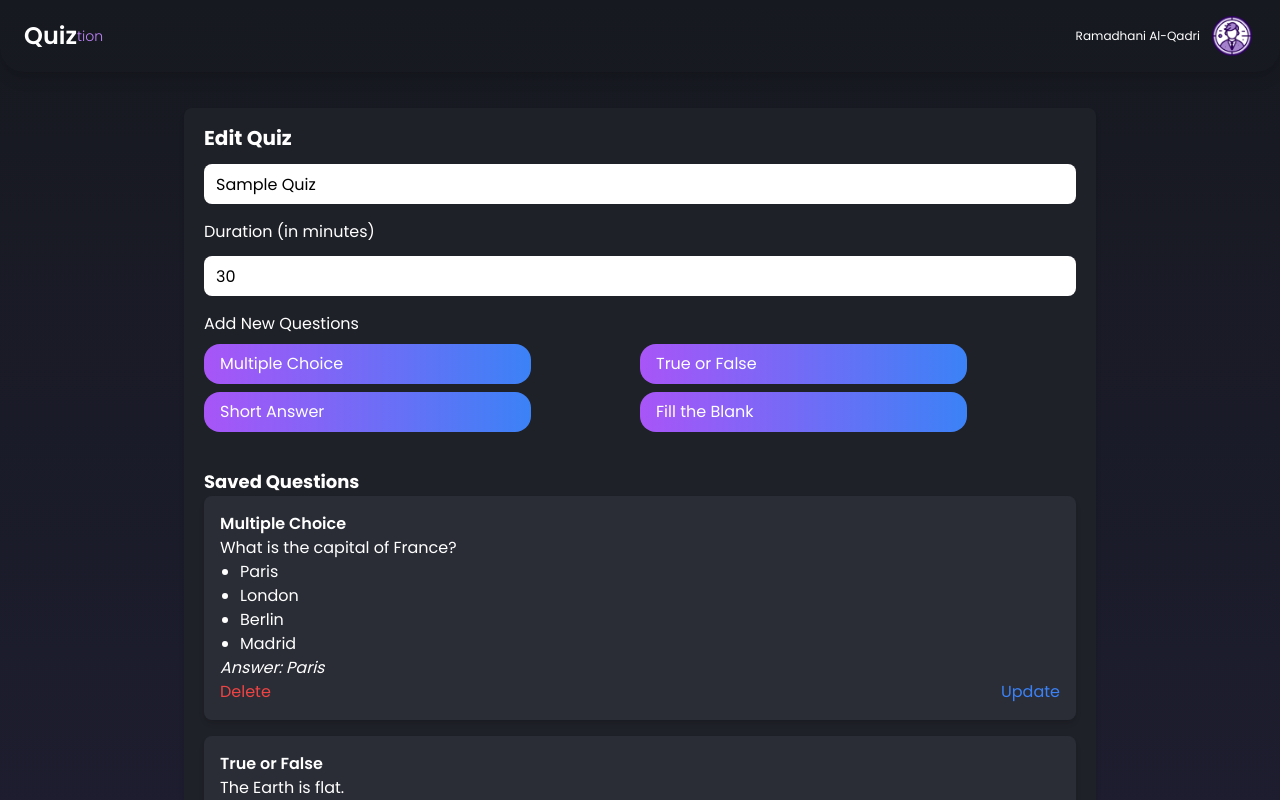
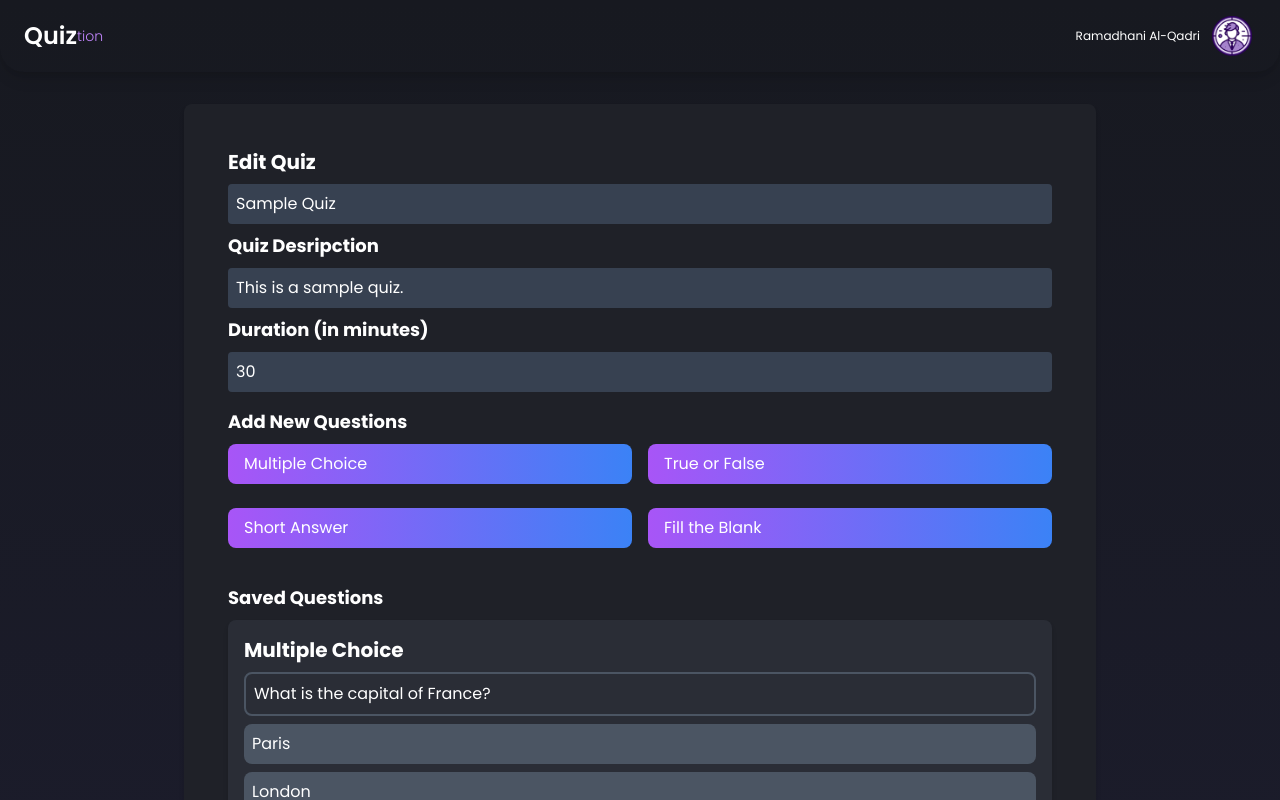
Before and after one commit to Scalable-Group-6/Quiz-App, a Next.js app: page /editQuiz in a window 1280 px wide. Shown: the top 800 px of the page. Built offline with nearby package versions, Linux system fonts and the light colour scheme.

Commit message:
updating createQuiz, edit quiz, manage quiz, and list quiz page

```diff
--- a/app/(front)/createQuiz/page.tsx
+++ b/app/(front)/createQuiz/page.tsx
@@ -1,4 +1,5 @@
 "use client";
+import { useRouter } from "next/navigation";
 import { SetStateAction, useState } from "react";
 
 interface QuizType {
@@ -37,9 +38,13 @@ const quizzType: QuizType[] = [
 ];
 
 export default function createQuizPage() {
+  const router = useRouter();
   const [selectedQuizType, setSelectedQuizType] = useState<QuizType | null>(
     null
   );
+  const [subjectName, setSubjectName] = useState("");
+  const [description, setDescription] = useState("");
+  const [duration, setDuration] = useState(0); // You might want to get this from an input field
   const [questions, setQuestions] = useState<Question[]>([]);
   const [currentQuestion, setCurrentQuestion] = useState("");
   const [currentAnswer, setCurrentAnswer] = useState("");
@@ -100,33 +105,86 @@ export default function createQuizPage() {
     setMultipleChoiceOptions(newOptions);
   };
 
+  const handleSaveQuiz = () => {
+    if (questions.length === 0) {
+      alert("Please add at least one question to save the quiz.");
+      return;
+    }
+
+    // Here you would typically send the quiz data to a backend server.
+    // For this example, we'll just log the quiz data to the console.
+    const quizData = {
+      subject: subjectName,
+      description: description, // You might want to get this from an input field
+      duration: duration, // You might want to get this from an input field
+      questions: questions,
+    };
+
+    console.log("Quiz Data:", quizData);
+
+    // Reset the state after saving
+    setQuestions([]);
+  };
+
   return (
     <div className="container mx-auto">
-      <div className="bg-[#1F2128] rounded-lg shadow-md w-3/4 mx-auto">
+      <div className="bg-[#1F2128] rounded-lg shadow-md w-3/4 mx-auto p-6">
         <div className="py-4 my-1 mx-5 ">
           <span>
             <p className="text-xl font-bold">Create A New Quiz</p>
           </span>
-          <div className="">
+          <div className="mt-2">
             <input
-              className="text-black px-3 rounded-lg mt-3 w-full h-10"
+              className="w-full p-2 rounded bg-gray-700 focus:outline-none focus:border-black focus:ring-black focus:outline-gray-600"
               type="text"
               name="subjectName"
               id="subject"
+              value={subjectName}
+              onChange={(e) => setSubjectName(e.target.value)}
               placeholder="Enter Subject Name"
             />
           </div>
+          <div className="mt-2">
+            <p className="font-bold text-lg mb-2">Quiz Descriotion</p>
+            <input
+              className="w-full p-2 rounded bg-gray-700 focus:outline-none focus:border-black focus:ring-black focus:outline-gray-600"
+              type="text"
+              name="description"
+              id="description"
+              value={description}
+              onChange={(e) => setDescription(e.target.value)}
+              placeholder="Enter Quiz Description"
+            />
+          </div>
+          <div className="mt-2">
+            <p className="font-bold text-lg">Duration (in minutes)</p>
+            <input
+              className="mt-2 w-full p-2 rounded bg-gray-700 focus:outline-none focus:border-black focus:ring-black focus:outline-gray-600"
+              type="number"
+              value={duration}
+              onChange={(e) => {
+                const value = Number(e.target.value);
+                if (value >= 0) {
+                  setDuration(value);
+                } else {
+                  setDuration(0);
+                }
+              }}
+              min="0"
+              placeholder="Enter Duration"
+            />
+          </div>
           <div className="mt-4">
-            <p>Add New Questions</p>
-            <div className="grid grid-cols-2">
+            <p className="font-bold text-lg">Add New Questions</p>
+            <div className="grid grid-cols-2 gap-4">
               {quizzType.map((quiz, index) => {
                 return (
                   <div
                     key={index}
-                    className={` py-2 px-4  mt-2 w-3/4 ${
+                    className={` py-2 px-4  mt-2 w-full ${
                       index === quizzType.length
                         ? ""
-                        : "bg-gradient-to-r from-purple-500 to-blue-500 rounded-2xl hover:brightness-90"
+                        : "bg-gradient-to-r from-purple-500 to-blue-500 rounded-lg hover:brightness-90"
                     }`}
                     onClick={() => handleQuizTypeClick(quiz)}
                   >
@@ -140,32 +198,46 @@ export default function createQuizPage() {
 
         <div className="py-4 my-1 mx-5">
           <h3 className="text-lg font-bold">Saved Questions</h3>
-          <div className="grid grid-cols-1 gap-4">
+          <div className="grid grid-cols-1 gap-4 mt-2">
             {questions.map((q, index) => (
-              <div key={index} className="bg-white p-4 rounded-lg shadow-md">
-                <p className="text-gray-700 font-semibold">{q.type}</p>
-                <p className="text-gray-900">{q.question}</p>
+              <div
+                key={index}
+                className="bg-[#2A2D36] text-white p-4 rounded-lg shadow-md"
+              >
+                <p className="text-white-700 font-bold text-xl">{q.type}</p>
+                <p className="text-white-900 border-2 rounded-lg p-2 border-gray-600 mt-2">
+                  {q.question}
+                </p>
                 {q.type === "Multiple Choice" && (
-                  <ul className="list-disc pl-5">
+                  <div className="mt-2">
                     {q.options?.map((option, i) => (
-                      <li key={i} className="text-gray-700">
+                      <p key={i} className="bg-gray-600 mb-2 p-2 rounded-lg">
                         {option.text}
-                      </li>
+                      </p>
                     ))}
-                  </ul>
+                  </div>
                 )}
-                <p className="text-gray-600 italic">Answer: {q.answer}</p>
+                <p className="text-white-600 italic border-2 rounded-lg p-2 border-gray-600 mt-2 ">
+                  Answer : {q.answer}
+                </p>
               </div>
             ))}
           </div>
         </div>
 
-        <div className="flex flex-row py-4 my-1 mx-auto">
-          <div className="mx-auto">
-            <button className="bg-blue-500 hover:bg-blue-700 text-white font-bold py-2 px-4 rounded focus:outline-none focus:shadow-outline">
+        <div className="flex flex-row p-6 my-1 justify-between">
+            <button
+            onClick={() => router.push("/")}
+            className="bg-blue-500 hover:bg-blue-700 text-white font-bold py-2 px-4 rounded focus:outline-none focus:shadow-outline">
+              Back to Dashboard
+            </button>
+            <button
+              onClick={handleSaveQuiz}
+              className="bg-blue-500 hover:bg-blue-700 text-white font-bold py-2 px-4 rounded focus:outline-none focus:shadow-outline"
+            >
               Save Quiz
             </button>
-          </div>
+
         </div>
       </div>
 
--- a/app/(front)/editQuiz/page.tsx
+++ b/app/(front)/editQuiz/page.tsx
@@ -27,11 +27,13 @@ const quizzType: QuizType[] = [
 interface InitialQuiz {
   subjectName: string;
   duration: number;
+  description: string;
   questions: Question[];
 }
 
 const defaultQuiz: InitialQuiz = {
   subjectName: "Sample Quiz",
+  description: "This is a sample quiz.",
   duration: 30,
   questions: [
     {
@@ -72,6 +74,7 @@ export default function EditQuizPage({
   initialQuiz?: InitialQuiz;
 }) {
   const [subjectName, setSubjectName] = useState(initialQuiz.subjectName);
+  const [description, setDescription] = useState(initialQuiz.description);
   const [duration, setDuration] = useState(initialQuiz.duration);
   const [questions, setQuestions] = useState<Question[]>(initialQuiz.questions);
   const [selectedQuizType, setSelectedQuizType] = useState<QuizType | null>(
@@ -88,6 +91,7 @@ export default function EditQuizPage({
   useEffect(() => {
     if (initialQuiz) {
       setSubjectName(initialQuiz.subjectName || "");
+      setDescription(initialQuiz.description || "");
       setDuration(initialQuiz.duration || 0);
       setQuestions(initialQuiz.questions || []);
     }
@@ -190,14 +194,14 @@ export default function EditQuizPage({
 
   return (
     <div className="container mx-auto">
-      <div className="bg-[#1F2128] rounded-lg shadow-md w-3/4 mx-auto">
+      <div className="bg-[#1F2128] rounded-lg shadow-md w-3/4 mx-auto p-6">
         <div className="py-4 my-1 mx-5">
           <span>
             <p className="text-xl font-bold">Edit Quiz</p>
           </span>
-          <div className="">
+          <div className="mt-2">
             <input
-              className="text-black px-3 rounded-lg mt-3 w-full h-10"
+              className="w-full p-2 rounded bg-gray-700 focus:outline-none focus:border-black focus:ring-black focus:outline-gray-600"
               type="text"
               name="subjectName"
               id="subject"
@@ -206,23 +210,43 @@ export default function EditQuizPage({
               placeholder="Enter Subject Name"
             />
           </div>
-          <div className="mt-4">
-            <p>Duration (in minutes)</p>
+          <div className="mt-2">
+            <p className="font-bold text-lg pb-2">Quiz Desripction</p>
             <input
-              className="text-black px-3 rounded-lg mt-3 w-full h-10"
+              className="w-full p-2 rounded bg-gray-700 focus:outline-none focus:border-black focus:ring-black focus:outline-gray-600"
+              type="text"
+              name="subjectName"
+              id="subject"
+              value={description}
+              onChange={(e) => setDescription(e.target.value)}
+              placeholder="Enter Subject Name"
+            />
+          </div>
+          <div className="mt-2">
+            <p className="font-bold text-lg">Duration (in minutes)</p>
+            <input
+              className="mt-2 w-full p-2 rounded bg-gray-700 focus:outline-none focus:border-black focus:ring-black focus:outline-gray-600"
               type="number"
               value={duration}
-              onChange={(e) => setDuration(Number(e.target.value))}
+              onChange={(e) => {
+                const value = Number(e.target.value);
+                if (value >= 0) {
+                  setDuration(value);
+                } else {
+                  setDuration(0);
+                }
+              }}
+              min="0"
               placeholder="Enter Duration"
             />
           </div>
           <div className="mt-4">
-            <p>Add New Questions</p>
-            <div className="grid grid-cols-2">
+            <p className="font-bold text-lg">Add New Questions</p>
+            <div className="grid grid-cols-2 gap-4">
               {quizzType.map((quiz, index) => (
                 <div
                   key={index}
-                  className={`py-2 px-4 mt-2 w-3/4 bg-gradient-to-r from-purple-500 to-blue-500 rounded-2xl hover:brightness-90`}
+                  className={`py-2 px-4 mt-2 w-full bg-gradient-to-r from-purple-500 to-blue-500 rounded-lg hover:brightness-90`}
                   onClick={() => handleQuizTypeClick(quiz)}
                 >
                   <p className="font-normal">{quiz.name}</p>
@@ -233,34 +257,38 @@ export default function EditQuizPage({
         </div>
 
         <div className="py-4 my-1 mx-5">
-          <h3 className="text-lg font-bold">Saved Questions</h3>
+          <h3 className="text-lg font-bold mb-2">Saved Questions</h3>
           <div className="grid grid-cols-1 gap-4">
             {questions.map((q, index) => (
               <div
                 key={index}
                 className="bg-[#2A2D36] text-white p-4 rounded-lg shadow-md"
               >
-                <p className="text-white-700 font-semibold">{q.type}</p>
-                <p className="text-white-900">{q.question}</p>
+                <p className="text-white-700 font-bold text-xl">{q.type}</p>
+                <p className="text-white-900 border-2 rounded-lg p-2 border-gray-600 mt-2">
+                  {q.question}
+                </p>
                 {q.type === "Multiple Choice" && (
-                  <ul className="list-disc pl-5">
+                  <div className="mt-2">
                     {q.options?.map((option, i) => (
-                      <li key={i} className="text-white-700">
+                      <p key={i} className="bg-gray-600 mb-2 p-2 rounded-lg">
                         {option.text}
-                      </li>
+                      </p>
                     ))}
-                  </ul>
+                  </div>
                 )}
-                <p className="text-white-600 italic">Answer: {q.answer}</p>
-                <div className="flex justify-between">
+                <p className="text-white-600 italic border-2 rounded-lg p-2 border-gray-600 mt-2 ">
+                  Answer : {q.answer}
+                </p>
+                <div className="flex justify-between mt-4">
                   <button
-                    className="text-red-500 hover:text-red-700"
+                    className="bg-red-500 hover:bg-red-700 text-white font-bold py-2 px-4 rounded focus:outline-none focus:shadow-outline"
                     onClick={() => handleDeleteQuestion(index)}
                   >
                     Delete
                   </button>
                   <button
-                    className="text-blue-500 hover:text-blue-700"
+                    className="bg-blue-500 hover:bg-blue-700 text-white font-bold py-2 px-4 rounded focus:outline-none focus:shadow-outline"
                     onClick={() => handleUpdateQuestion(index)}
                   >
                     Update
@@ -356,6 +384,13 @@ export default function EditQuizPage({
                     onClick={handleSaveQuestion}
                   >
                     {isUpdating ? "Update Question" : "Save Question"}
+                  </button>
+                  <button
+                    className="bg-red-500 hover:bg-red-700 text-white font-bold py-2 px-4 rounded focus:outline-none focus:shadow-outline"
+                    type="button"
+                    onClick={closeModal}
+                  >
+                    Cancel
                   </button>
                 </div>
               </form>
--- a/app/(front)/quizList/page.tsx
+++ b/app/(front)/quizList/page.tsx
@@ -62,7 +62,7 @@ export default function QuizzesPage() {
               <p className="text-sm mb-1">Creator: {quiz.creator}</p>
               <p className="text-sm mb-1">Duration: {quiz.duration} minutes</p>
             </div>
-            <button className="mt-4 bg-gradient-to-r from-purple-500 to-blue-500 text-white font-semibold py-2 px-4 rounded hover:bg-blue-700 transition duration-300">
+            <button className="mt-4 bg-gradient-to-r from-purple-500 to-blue-500 text-white font-semibold py-2 px-4 rounded hover:brightness-75">
               Take a quiz
             </button>
           </div>
```
Also changed, not shown: app/(front)/manageQuiz/page.tsx (+29 -5 lines). Lines whose indentation alone changed are shown as unchanged.
